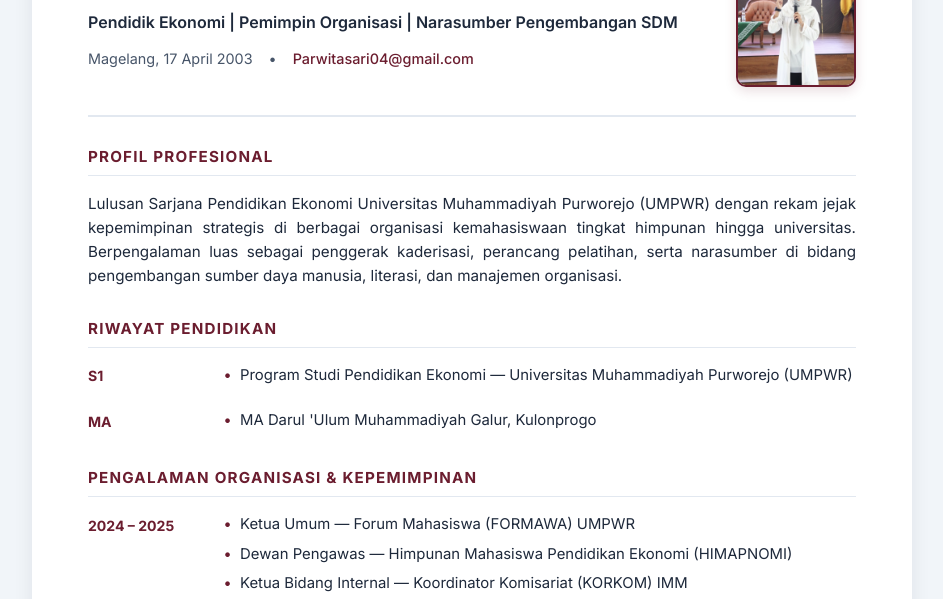
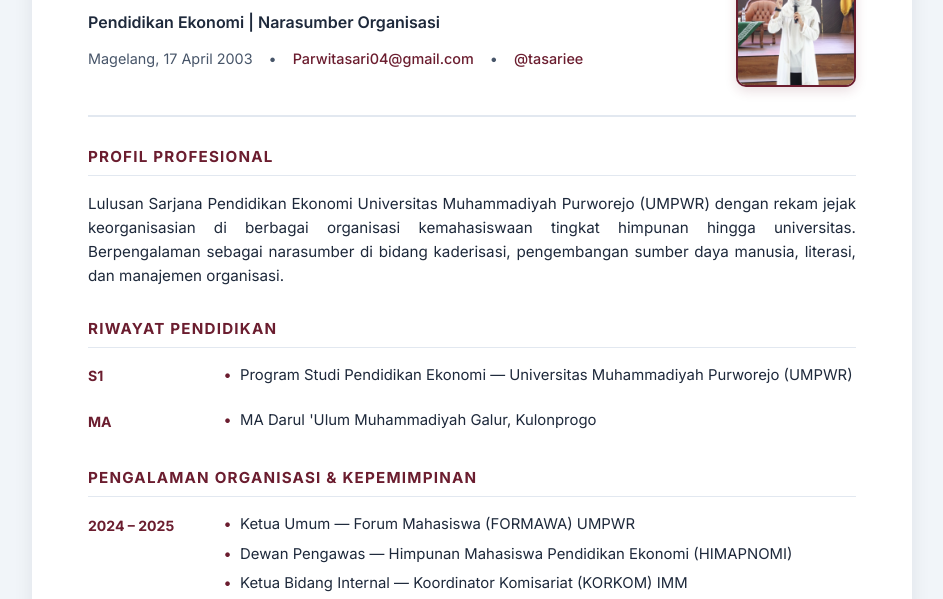
Before and after one commit to tasariee/CV-Parwitasari, a plain HTML site: page index.html in a window 1280 px wide. Shown: the part 201-800 px from the top of the page, without its empty margins (168-1111 px from the left). Drawn offline with Linux system fonts and the light colour scheme; no server answers.

Commit message:
Update index.html

```diff
--- a/index.html
+++ b/index.html
@@ -293,6 +293,7 @@
       padding: 1rem;
     }
     .modal-backdrop.open { display: flex; }
+
     .modal {
       background: var(--paper);
       max-width: 440px;
@@ -303,6 +304,7 @@
     }
     .modal h3 { margin-bottom: 0.5rem; color: var(--primary); }
     .modal p { font-size: 0.85rem; color: var(--text-muted); margin-bottom: 1rem; }
+
     .form-group { margin-bottom: 0.85rem; }
     .form-group label { display: block; font-size: 0.82rem; font-weight: 600; margin-bottom: 0.25rem; }
     .form-group input {
@@ -312,6 +314,7 @@
       border-radius: 6px;
       font-size: 0.88rem;
     }
+
     .modal-actions {
       display: flex;
       justify-content: flex-end;
@@ -355,14 +358,17 @@
 
   <main class="cv-container">
     <div class="cv-content" id="cvRoot">
+
       <header>
         <div class="header-text">
           <h1 class="name" data-field="name">PARWITASARI, S.Pd.</h1>
-          <div class="headline" data-field="headline">Pendidik Ekonomi | Pemimpin Organisasi | Narasumber Pengembangan SDM</div>
+          <div class="headline" data-field="headline">Pendidikan Ekonomi | Narasumber Organisasi</div>
           <div class="contact-info">
             <span data-field="birth">Magelang, 17 April 2003</span>
             <span>•</span>
             <a href="mailto:Parwitasari04@gmail.com" data-field="email">Parwitasari04@gmail.com</a>
+            <span>•</span>
+            <a href="https://instagram.com/tasariee" target="_blank" rel="noopener" data-field="instagram">@tasariee</a>
           </div>
         </div>
         <div class="photo-frame">
@@ -373,7 +379,7 @@
       <section>
         <h2>Profil Profesional</h2>
         <p class="summary" data-field="summary">
-          Lulusan Sarjana Pendidikan Ekonomi Universitas Muhammadiyah Purworejo (UMPWR) dengan rekam jejak kepemimpinan strategis di berbagai organisasi kemahasiswaan tingkat himpunan hingga universitas. Berpengalaman luas sebagai penggerak kaderisasi, perancang pelatihan, serta narasumber di bidang pengembangan sumber daya manusia, literasi, dan manajemen organisasi.
+          Lulusan Sarjana Pendidikan Ekonomi Universitas Muhammadiyah Purworejo (UMPWR) dengan rekam jejak keorganisasian di berbagai organisasi kemahasiswaan tingkat himpunan hingga universitas. Berpengalaman sebagai narasumber di bidang kaderisasi, pengembangan sumber daya manusia, literasi, dan manajemen organisasi.
         </p>
       </section>
 
@@ -403,6 +409,7 @@
           "Lari dari apa yang menyakitimu akan membuatmu semakin sakit, terlukalah sampai kau sembuh."
         </div>
       </section>
+
     </div>
   </main>
 
@@ -439,10 +446,11 @@
   <script>
     const defaultData = {
       name: "PARWITASARI, S.Pd.",
-      headline: "Pendidik Ekonomi | Pemimpin Organisasi | Narasumber Pengembangan SDM",
+      headline: "Pendidikan Ekonomi | Narasumber Organisasi",
       birth: "Magelang, 17 April 2003",
       email: "Parwitasari04@gmail.com",
-      summary: "Lulusan Sarjana Pendidikan Ekonomi Universitas Muhammadiyah Purworejo (UMPWR) dengan rekam jejak kepemimpinan strategis di berbagai organisasi kemahasiswaan tingkat himpunan hingga universitas. Berpengalaman luas sebagai penggerak kaderisasi, perancang pelatihan, serta narasumber di bidang pengembangan sumber daya manusia, literasi, dan manajemen organisasi.",
+      instagram: "@tasariee",
+      summary: "Lulusan Sarjana Pendidikan Ekonomi Universitas Muhammadiyah Purworejo (UMPWR) dengan rekam jejak keorganisasian di berbagai organisasi kemahasiswaan tingkat himpunan hingga universitas. Berpengalaman sebagai narasumber di bidang kaderisasi, pengembangan sumber daya manusia, literasi, dan manajemen organisasi.",
       motto: "\"Lari dari apa yang menyakitimu akan membuatmu semakin sakit, terlukalah sampai kau sembuh.\"",
       education: [
         { year: "S1", items: ["Program Studi Pendidikan Ekonomi — Universitas Muhammadiyah Purworejo (UMPWR)"] },
@@ -508,8 +516,8 @@
       skills: [
         { title: "Kepemimpinan & Manajemen Organisasi", desc: "Perencanaan strategis dan koordinasi lintas organisasi." },
         { title: "Public Speaking & Pelatihan", desc: "Penyampaian materi forum diskusi, pelatihan kepemimpinan, dan pengembangan SDM." },
-        { title: "Kaderisasi & Pengembangan SDM", desc: "Perancangan kurikulum pelatihan dasar, penguatan internal, dan pendampingan kader." },
-        { title: "Riset & Literasi", desc: "Pengelolaan divisi penelitian, pengembangan keilmuan, dan bedah literatur." }
+        { title: "Kaderisasi & Pengembangan SDM", desc: "Penguatan internal dan pendampingan kader." },
+        { title: "Riset & Literasi", desc: "Pengelolaan penelitian, pengembangan keilmuan, dan bedah literatur/buku." }
       ]
     };
 
@@ -533,6 +541,7 @@
         const field = el.getAttribute('data-field');
         el.textContent = cvData[field] || '';
         if (field === 'email') el.href = 'mailto:' + (cvData[field] || '');
+        if (field === 'instagram') el.href = 'https://instagram.com/' + (cvData[field] || '').replace(/^@/, '');
       });
 
       renderTimeline('educationList', cvData.education, 'education');
@@ -587,7 +596,6 @@
     document.getElementById('cvRoot').addEventListener('input', (e) => {
       if (!isEditMode) return;
       const el = e.target;
-
       if (el.dataset.field) {
         cvData[el.dataset.field] = el.textContent.trim();
       } else if (el.dataset.list) {
@@ -600,7 +608,6 @@
 
       localStorage.setItem('cv_local_draft', JSON.stringify(cvData));
       setStatus('Menyimpan perubahan...', 'saving');
-
       clearTimeout(autoSaveTimer);
       autoSaveTimer = setTimeout(() => syncToGitHub(), 2000);
     });
@@ -663,13 +670,16 @@
       document.getElementById('ghToken').value = localStorage.getItem('gh_token') || '';
       document.getElementById('ownerModal').classList.add('open');
     }
+
     function closeOwnerModal() {
       document.getElementById('ownerModal').classList.remove('open');
     }
+
     function startLocalEdit() {
       closeOwnerModal();
       toggleEditMode(true);
     }
+
     function saveGitHubConfig() {
       localStorage.setItem('gh_user', document.getElementById('ghUser').value.trim());
       localStorage.setItem('gh_repo', document.getElementById('ghRepo').value.trim());
```
